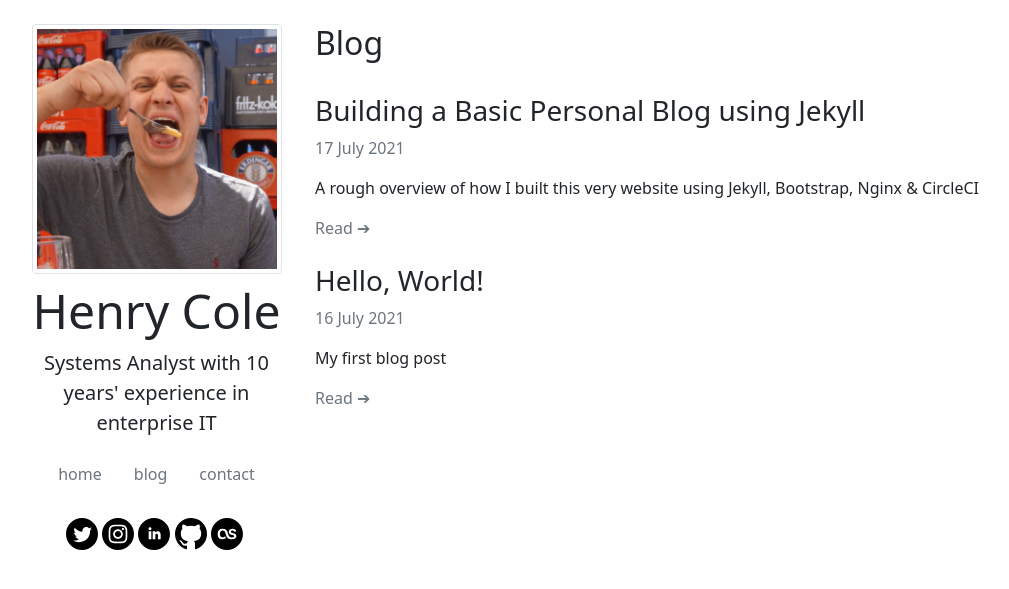
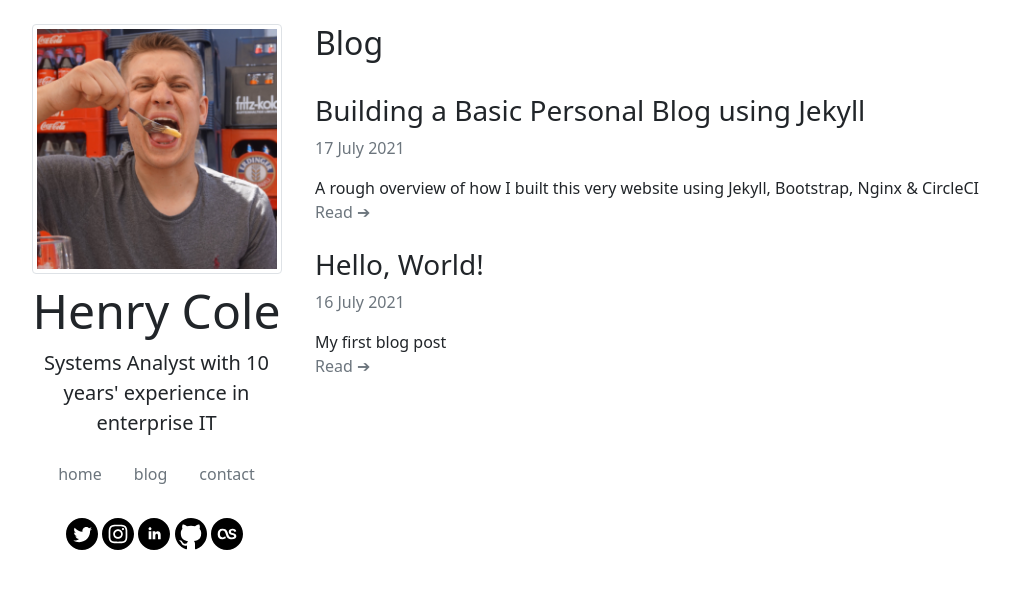
Before and after one commit to hcuk94/henry-personal-website, a Jekyll site: the page built from blog.html, in a window 1280 px wide. Shown: the top 589 px of the page, without its empty margins (56-1065 px from the left). Built offline with Jekyll 4.4.1, drawn with Linux system fonts in a browser that asks for light colours.

Commit message:
trying margin instead of padding

```diff
--- a/blog.html
+++ b/blog.html
@@ -9,7 +9,7 @@ layout: default
         <article class="post mt-4">
           <h3><a href="{{ site.baseurl }}{{ post.url }}" class="text-reset text-decoration-none">{{ post.title }}</a></h3>
           <p class="text-muted">{{ post.date | date: "%-d %B %Y"}}</p>
-          <p class="py-0">{{ post.excerpt }}</p>
+          <p class="my-0">{{ post.excerpt }}</p>
           <a class="text-muted text-decoration-none" href="{{ site.baseurl }}{{ post.url }}">Read ➔</a>
         </article>
       {% endfor %}
```
